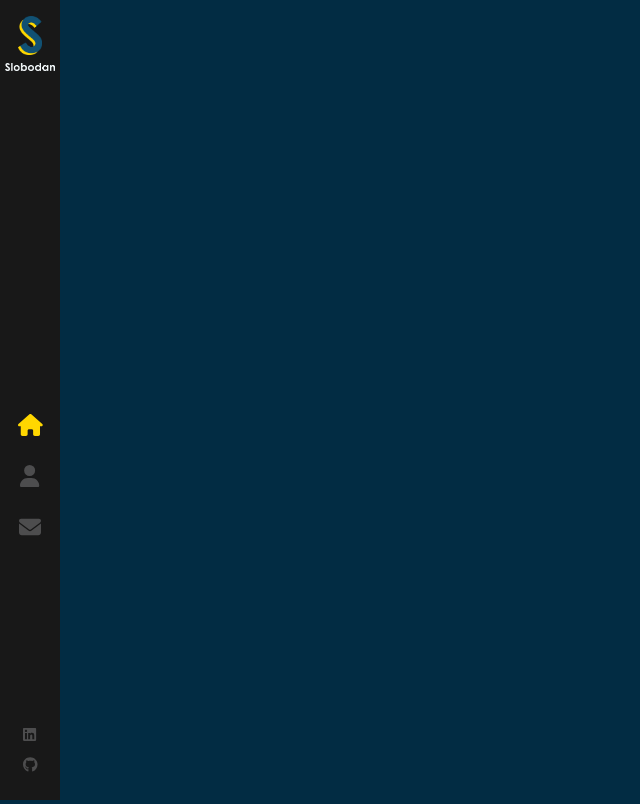
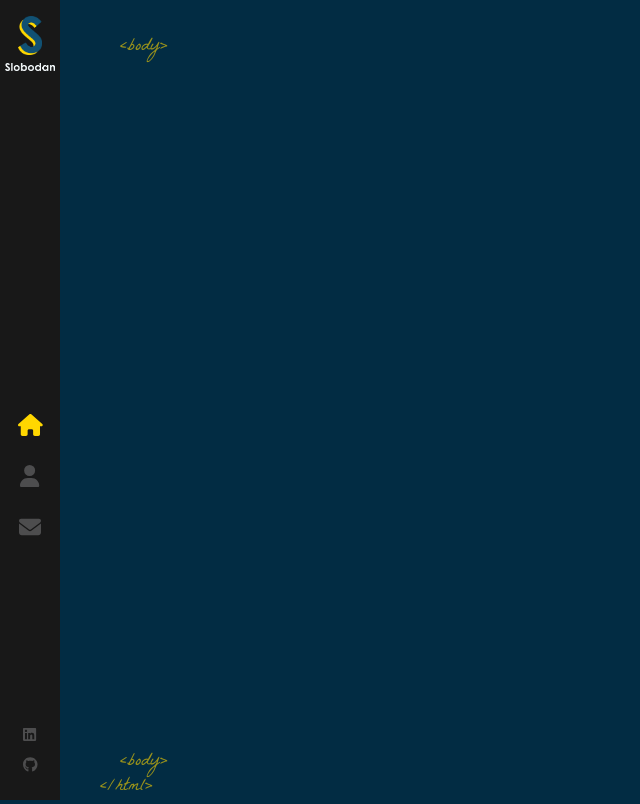
Before and after one commit to clem-alleynejr/clem-react-portfolio, a React (Create React App) app: page / in a window 1280 px wide. Shown: the whole page, without its empty margins (0-640 px from the left). Built offline with nearby package versions, Linux system fonts and the light colour scheme.

Commit message:
starting creating home page

```diff
--- a/src/components/Layout/index.js
+++ b/src/components/Layout/index.js
@@ -1,11 +1,23 @@
+import { Outlet } from 'react-router-dom'
 import Sidebar from '../Sidebar'
 import './index.scss'
 
 const Layout = () => {
   return (
-    <>
+    <div className="App">
       <Sidebar />
-    </>
+      <div className="page">
+        <span className="tags top-tags">&lt;body&gt;</span>
+
+        <Outlet />
+
+        <span className="tags bottom-tags">
+        &lt;body&gt;
+        <br/>
+        <span className='bottom-tag-html'>&lt;/html&gt;</span>
+        </span>
+      </div>
+    </div>
   )
 }
 
--- a/src/components/Layout/index.scss
+++ b/src/components/Layout/index.scss
@@ -0,0 +1,24 @@
+.page {
+    width: 100%;
+    height: 100%;
+    position: absolute;
+}
+
+.top-tags {
+    bottom: auto;
+    top: 35px;
+}
+
+.tags {
+    color: #ffd700;
+    opacity: 0.6;
+    position: absolute;
+    bottom: 0;
+    left: 120px;
+    font-size: 18px;
+    font-family: 'La Belle Aurore';
+}
+
+.bottom-tag-html {
+    margin-left: -20px;
+}
```
